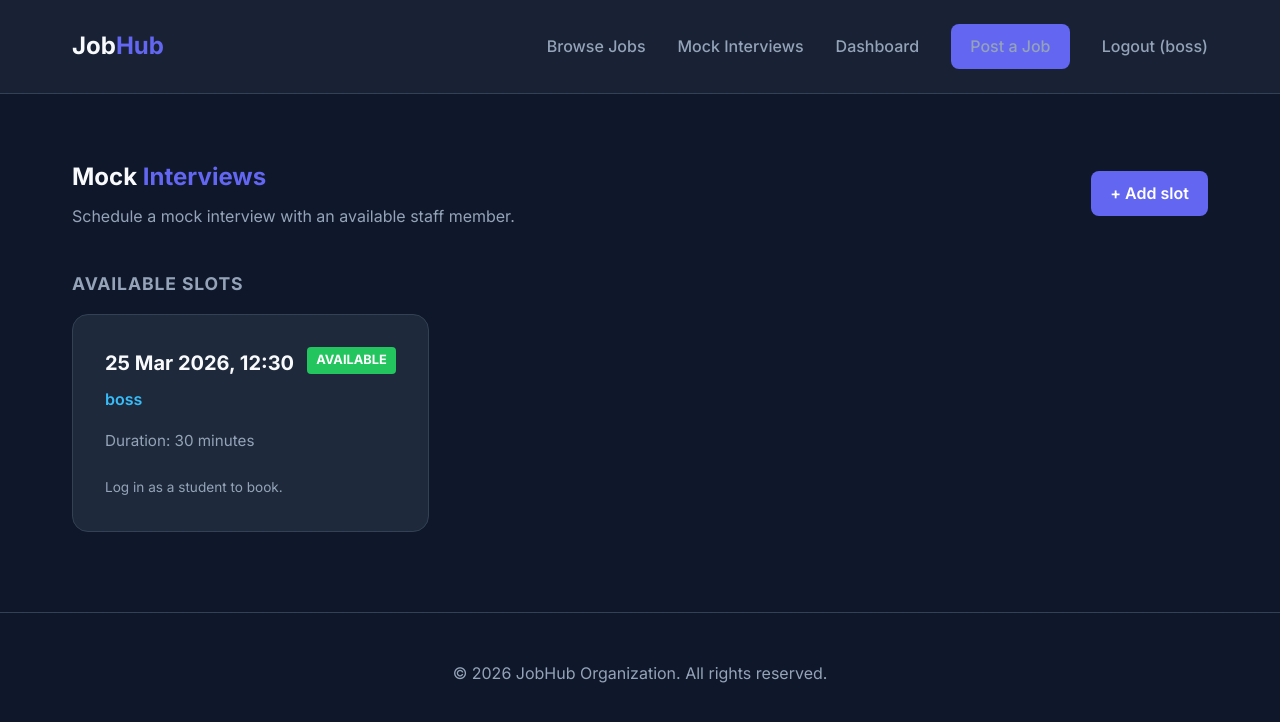
After one commit to renardopineuni-byte/JobsUWI, a Flask app: page /interviews in a window 1280 px wide. The commit adds this page. Shown: the top 722 px of the page. Run offline with Flask 3, Linux system fonts and the light colour scheme; a user stored in the database is signed in.

Commit message:
Added mock interviews

```diff
--- a/app.py
+++ b/app.py
@@ -3,6 +3,8 @@ from flask_sqlalchemy import SQLAlchemy
 from flask_login import LoginManager, UserMixin, login_user, login_required, logout_user, current_user
 from datetime import datetime
 import os
+import sqlite3
+
 
 app = Flask(__name__)
 app.config['SECRET_KEY'] = 'dev-secret-key-12345'
@@ -14,27 +16,106 @@ login_manager = LoginManager()
 login_manager.login_view = 'login'
 login_manager.init_app(app)
 
+
+# =============================================================================
+# Models
+# =============================================================================
+
 class User(UserMixin, db.Model):
     id = db.Column(db.Integer, primary_key=True)
     username = db.Column(db.String(150), unique=True, nullable=False)
     password = db.Column(db.String(150), nullable=False)
-    role = db.Column(db.String(50), nullable=False) # 'employer', 'employee', 'student'
+    role = db.Column(db.String(50), nullable=False)  # 'employer', 'employee', 'student'
 
 class JobListing(db.Model):
     id = db.Column(db.Integer, primary_key=True)
     title = db.Column(db.String(200), nullable=False)
     company = db.Column(db.String(200), nullable=False)
     description = db.Column(db.Text, nullable=False)
-    status = db.Column(db.String(50), default='pending') # 'pending', 'approved', 'rejected'
+    status = db.Column(db.String(50), default='pending')
     created_at = db.Column(db.DateTime, default=datetime.utcnow)
     employer_id = db.Column(db.Integer, db.ForeignKey('user.id'))
     employer = db.relationship('User', backref=db.backref('jobs', lazy=True))
+
+class InterviewSlot(db.Model):
+    """A time slot created by staff for mock interviews."""
+    id = db.Column(db.Integer, primary_key=True)
+    staff_id = db.Column(db.Integer, db.ForeignKey('user.id'), nullable=False)
+    staff = db.relationship('User', foreign_keys=[staff_id], backref=db.backref('slots', lazy=True))
+    start_time = db.Column(db.DateTime, nullable=False)
+    duration_minutes = db.Column(db.Integer, default=30)
+    booked = db.Column(db.Boolean, default=False)
+    student_id = db.Column(db.Integer, db.ForeignKey('user.id'), nullable=True)
+    student = db.relationship('User', foreign_keys=[student_id], backref=db.backref('bookings', lazy=True))
+
+class ScheduleInterview(db.Model):
+    """Confirmed interview — created only after a slot is successfully booked."""
+    id = db.Column(db.Integer, primary_key=True)
+    candidate_name = db.Column(db.String(150), nullable=False)
+    interviewer_name = db.Column(db.String(150), nullable=False)
+    date_time = db.Column(db.DateTime, nullable=False)
+    slot_id = db.Column(db.Integer, db.ForeignKey('interview_slot.id'), nullable=False)
+    slot = db.relationship('InterviewSlot', backref=db.backref('interview', uselist=False))
+    status = db.Column(db.String(50), default='scheduled')
+    confirmation_code = db.Column(db.String(20), unique=True, nullable=False)
+    created_at = db.Column(db.DateTime, default=datetime.utcnow)
+
+    def generate_confirmation_code(self):
+        base = f"{self.candidate_name}{self.interviewer_name}{self.date_time}{self.slot_id}"
+        return f"CONF-{abs(hash(base)) % 100000:05d}"
+
+    def __str__(self):
+        return (f"Interview scheduled for {self.candidate_name} "
+                f"with {self.interviewer_name} on "
+                f"{self.date_time.strftime('%Y-%m-%d %H:%M')}")
+
+
+# =============================================================================
+# pickslots — core booking logic
+# =============================================================================
+
+def pickslots(student_user, slot_id):
+    """
+    Checks if the slot is available. If not, returns failure.
+    If available, books it and creates a ScheduleInterview with confirmation.
+    """
+    slot = InterviewSlot.query.get(slot_id)
+
+    if not slot or slot.booked:
+        return False, "That slot is no longer available.", None
+
+    slot.booked = True
+    slot.student_id = student_user.id
+
+    interview = ScheduleInterview(
+        candidate_name=student_user.username,
+        interviewer_name=slot.staff.username,
+        date_time=slot.start_time,
+        slot_id=slot.id,
+        status='scheduled',
+        confirmation_code=''
+    )
+    db.session.add(interview)
+    db.session.flush()
+    interview.confirmation_code = interview.generate_confirmation_code()
+    db.session.commit()
+
+    return True, str(interview), interview
+
+
+# =============================================================================
+# User loader
+# =============================================================================
 
 @login_manager.user_loader
 def load_user(user_id):
     return User.query.get(int(user_id))
 
-# Routes
+
+# =============================================================================
+# Existing routes
+# =============================================================================
+
 @app.route('/')
 def index():
     jobs = JobListing.query.filter_by(status='approved').order_by(JobListing.created_at.desc()).all()
@@ -46,7 +127,7 @@ def login():
         username = request.form.get('username')
         password = request.form.get('password')
         user = User.query.filter_by(username=username).first()
-        if user and user.password == password: # Simple plain text for now, can hash later
+        if user and user.password == password:
             login_user(user)
             return redirect(url_for('index'))
         else:
@@ -59,7 +140,6 @@ def register():
         username = request.form.get('username')
         password = request.form.get('password')
         role = request.form.get('role')
-
         user_exists = User.query.filter_by(username=username).first()
         if user_exists:
             flash('Username already exists.')
@@ -83,18 +163,15 @@ def submit_job():
     if current_user.role != 'employer':
         flash('Only employers can submit jobs.')
         return redirect(url_for('index'))
-
     if request.method == 'POST':
         title = request.form.get('title')
         company = request.form.get('company')
         description = request.form.get('description')
-
         new_job = JobListing(title=title, company=company, description=description, employer_id=current_user.id)
         db.session.add(new_job)
         db.session.commit()
         flash('Job listing submitted and awaiting approval!')
         return redirect(url_for('dashboard'))
-
     return render_template('submit.html')
 
 @app.route('/dashboard')
@@ -114,7 +191,6 @@ def approve_job(job_id):
     if current_user.role != 'employee':
         flash('Unauthorized.')
         return redirect(url_for('index'))
-
     job = JobListing.query.get_or_404(job_id)
     job.status = 'approved'
     db.session.commit()
@@ -127,13 +203,81 @@ def reject_job(job_id):
     if current_user.role != 'employee':
         flash('Unauthorized.')
         return redirect(url_for('index'))
-
     job = JobListing.query.get_or_404(job_id)
     job.status = 'rejected'
     db.session.commit()
     flash(f'Job {job.title} rejected.')
     return redirect(url_for('dashboard'))
 
+
+# =============================================================================
+# Interview scheduling routes
+# =============================================================================
+
+@app.route('/interviews')
+@login_required
+def interviews():
+    available_slots = InterviewSlot.query.filter_by(booked=False).order_by(InterviewSlot.start_time).all()
+    my_bookings = ScheduleInterview.query.filter_by(
+        candidate_name=current_user.username, status='scheduled'
+    ).order_by(ScheduleInterview.date_time).all()
+    return render_template('interviews.html',
+                           available_slots=available_slots,
+                           my_bookings=my_bookings)
+
+@app.route('/interviews/add_slot', methods=['GET', 'POST'])
+@login_required
+def add_slot():
+    if current_user.role not in ('employer', 'employee'):
+        flash('Only staff can add interview slots.')
+        return redirect(url_for('interviews'))
+    if request.method == 'POST':
+        start_time_str = request.form.get('start_time')
+        duration = int(request.form.get('duration', 30))
+        try:
+            start_time = datetime.strptime(start_time_str, '%Y-%m-%dT%H:%M')
+            if start_time < datetime.now():
+                flash('Cannot add a slot in the past.')
+                return redirect(url_for('add_slot'))
+            slot = InterviewSlot(staff_id=current_user.id, start_time=start_time, duration_minutes=duration)
+            db.session.add(slot)
+            db.session.commit()
+            flash(f'Slot added: {start_time.strftime("%Y-%m-%d %H:%M")} ({duration} min)')
+            return redirect(url_for('interviews'))
+        except ValueError:
+            flash('Invalid date/time.')
+    return render_template('add_slot.html')
+
+@app.route('/interviews/book/<int:slot_id>', methods=['POST'])
+@login_required
+def book_slot(slot_id):
+    if current_user.role != 'student':
+        flash('Only students can book interview slots.')
+        return redirect(url_for('interviews'))
+    success, message, interview = pickslots(current_user, slot_id)
+    if success:
+        flash(f'Confirmed! {message} — Code: {interview.confirmation_code}')
+    else:
+        flash(message)
+    return redirect(url_for('interviews'))
+
+@app.route('/interviews/cancel/<int:interview_id>', methods=['POST'])
+@login_required
+def cancel_interview(interview_id):
+    interview = ScheduleInterview.query.get_or_404(interview_id)
+    if interview.candidate_name != current_user.username:
+        flash('Unauthorized.')
+        return redirect(url_for('interviews'))
+    interview.status = 'cancelled'
+    slot = InterviewSlot.query.get(interview.slot_id)
+    if slot:
+        slot.booked = False
+        slot.student_id = None
+    db.session.commit()
+    flash('Interview booking cancelled.')
+    return redirect(url_for('interviews'))
+
+
 if __name__ == '__main__':
     with app.app_context():
         db.create_all()
--- a/templates/base.html
+++ b/templates/base.html
@@ -16,6 +16,7 @@
             <div class="nav-links">
                 <a href="/">Browse Jobs</a>
                 {% if current_user.is_authenticated %}
+                    <a href="/interviews">Mock Interviews</a>
                     <a href="/dashboard">Dashboard</a>
                     {% if current_user.role == 'employer' %}
                         <a href="/submit" class="btn btn-primary">Post a Job</a>
--- /dev/null
+++ b/templates/interviews.html
@@ -0,0 +1,71 @@
+{% extends 'base.html' %}
+
+{% block content %}
+<div style="margin-top: 4rem;">
+    <div style="display: flex; justify-content: space-between; align-items: center;">
+        <div>
+            <h2>Mock <span style="color: var(--primary);">Interviews</span></h2>
+            <p style="color: var(--text-muted); margin-top: 0.5rem;">Schedule a mock interview with an available staff member.</p>
+        </div>
+        {% if current_user.role in ('employer', 'employee') %}
+        <a href="/interviews/add_slot" class="btn btn-primary">+ Add slot</a>
+        {% endif %}
+    </div>
+
+    <!-- Student's upcoming bookings -->
+    {% if my_bookings %}
+    <h3 style="margin: 2.5rem 0 1rem; font-size: 1.1rem; color: var(--text-muted); text-transform: uppercase; letter-spacing: 0.05em;">Your upcoming interviews</h3>
+    <div class="job-grid" style="margin-top: 0;">
+        {% for b in my_bookings %}
+        <div class="job-card">
+            <div style="display: flex; justify-content: space-between; align-items: flex-start;">
+                <h3>{{ b.date_time.strftime('%d %b %Y, %H:%M') }}</h3>
+                <span class="status-badge status-approved">scheduled</span>
+            </div>
+            <span class="company">{{ b.interviewer_name }}</span>
+            <p>Confirmation code: <strong style="color: var(--text-main);">{{ b.confirmation_code }}</strong></p>
+            <form method="POST" action="/interviews/cancel/{{ b.id }}">
+                <button type="submit" class="btn btn-outline"
+                    style="font-size: 0.85rem; color: #ef4444; border-color: #ef4444; width: 100%;"
+                    onclick="return confirm('Cancel this interview?')">Cancel booking</button>
+            </form>
+        </div>
+        {% endfor %}
+    </div>
+    {% endif %}
+
+    <!-- Available slots -->
+    <h3 style="margin: 2.5rem 0 1rem; font-size: 1.1rem; color: var(--text-muted); text-transform: uppercase; letter-spacing: 0.05em;">Available slots</h3>
+
+    {% if available_slots %}
+    <div class="job-grid" style="margin-top: 0;">
+        {% for slot in available_slots %}
+        <div class="job-card">
+            <div style="display: flex; justify-content: space-between; align-items: flex-start;">
+                <h3>{{ slot.start_time.strftime('%d %b %Y, %H:%M') }}</h3>
+                <span class="status-badge status-approved">available</span>
+            </div>
+            <span class="company">{{ slot.staff.username }}</span>
+            <p>Duration: {{ slot.duration_minutes }} minutes</p>
+            {% if current_user.role == 'student' %}
+            <form method="POST" action="/interviews/book/{{ slot.id }}">
+                <button type="submit" class="btn btn-primary" style="width: 100%;">Book this slot</button>
+            </form>
+            {% else %}
+            <p style="font-size: 0.85rem; color: var(--text-muted); margin: 0;">Log in as a student to book.</p>
+            {% endif %}
+        </div>
+        {% endfor %}
+    </div>
+    {% else %}
+    <div style="text-align: center; padding: 4rem 0; color: var(--text-muted);">
+        <p style="font-size: 1.1rem;">No time slots available at the moment.</p>
+        {% if current_user.role in ('employer', 'employee') %}
+        <a href="/interviews/add_slot" style="color: var(--primary); margin-top: 0.5rem; display: inline-block;">Add a slot now →</a>
+        {% else %}
+        <p style="margin-top: 0.5rem; font-size: 0.9rem;">Please check back later.</p>
+        {% endif %}
+    </div>
+    {% endif %}
+</div>
+{% endblock %}
```
Also changed, not shown: templates/add_slot.html (added, +28 -0 lines), instance/jobs.db, static/css/index.css (line endings or trailing spaces).
